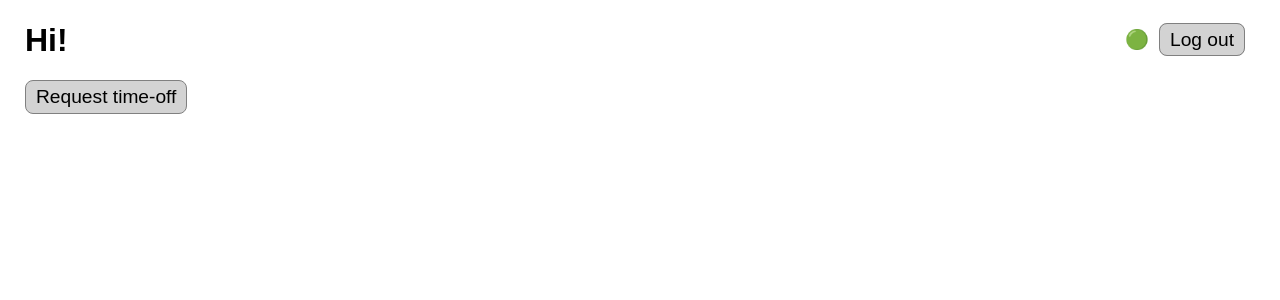
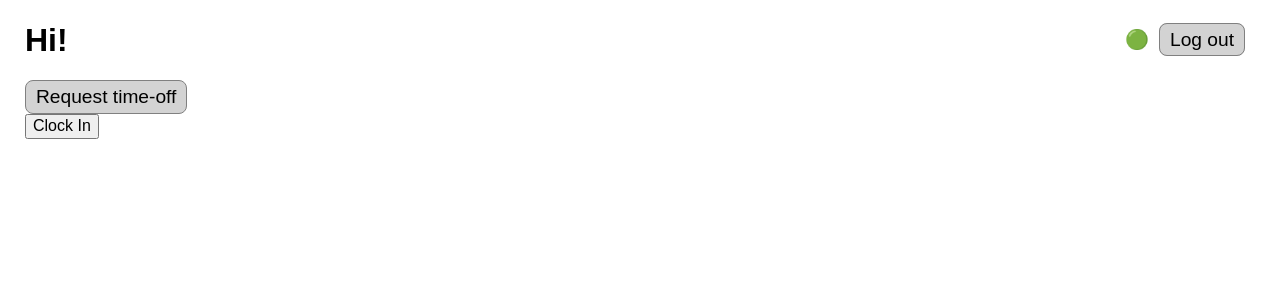
Before and after one commit to Anomig/Little_Sun, a PHP site: page /user_index.php in a window 1280 px wide. Shown: the part 63-363 px from the top of the page. Run offline with PHP 8.4, Linux system fonts and the light colour scheme; tables that the repository leaves empty hold one stand-in row (values such as "Sample post").

Commit message:
clocking in/out

```diff
--- a/user_index.php
+++ b/user_index.php
@@ -1,4 +1,76 @@
-<!DOCTYPE html>
+<?php
+session_start();
+include_once(__DIR__ . "/classes/db.php");
+include_once("nav.inc.php");
+
+$pdo = Db::getConnection();
+
+
+if (!isset($status) || !$status) {
+  // Geen actieve sessie, toon standaard "Clock In"
+  $button_text = "Clock In";
+} else {
+  // Er is een actieve sessie zonder clock_out, toon "Clock Out"
+  $button_text = "Clock Out";
+}
+
+
+if ($_SERVER['REQUEST_METHOD'] === 'POST' && isset($_POST['toggle_clock'])) {
+  $stmt = $pdo->prepare("SELECT * FROM work_times WHERE clock_out IS NULL ORDER BY id DESC LIMIT 1");
+  $stmt->execute();
+  $current_session = $stmt->fetch();
+
+  if ($current_session) {
+    // Clock out
+    $clock_out_time = new DateTime();
+    $clock_in_time = new DateTime($current_session['clock_in']);
+    $interval = $clock_out_time->diff($clock_in_time);
+
+    $hours = $interval->h;
+    $minutes = $interval->i;
+    $seconds = $interval->s;
+    $total_hours = sprintf("%02d:%02d:%02d", $hours, $minutes, $seconds);
+
+    $overtime = max(0, $hours + ($minutes / 60) - 8); //overtime staat nu op +8 uur
+
+    $stmt = $pdo->prepare("UPDATE work_times SET clock_out = :clock_out, total_hours = :total_hours, overtime = :overtime WHERE id = :id");
+    if (!$stmt->execute([
+      'clock_out' => $clock_out_time->format('Y-m-d H:i:s'),
+      'total_hours' => $total_hours,
+      'overtime' => $overtime,
+      'id' => $current_session['id']
+    ])) {
+      die("Error updating record: " . implode(", ", $stmt->errorInfo()));
+    }
+  } else {
+    // Clock in
+    $stmt = $pdo->prepare("INSERT INTO work_times (clock_in) VALUES (:clock_in)");
+    if (!$stmt->execute([
+      'clock_in' => date('Y-m-d H:i:s')
+    ])) {
+      die("Error inserting record: " . implode(", ", $stmt->errorInfo()));
+    }
+  }
+}
+
+// tekst button
+$stmt = $pdo->prepare("SELECT * FROM work_times WHERE clock_out IS NULL ORDER BY id DESC LIMIT 1");
+$stmt->execute();
+$status = $stmt->fetch();
+$button_text = $status ? "Clock Out" : "Clock In";
+
+
+/*<div id="work_duration_message" style="display: <?php echo ($status && $button_text === 'Clock Out') ? 'block' : 'none'; ?>;">
+      <?php
+      if ($status && $button_text === 'Clock Out') {
+        echo "Je hebt gewerkt voor: " . $status['total_hours'];
+      }
+      ?>
+    </div>
+
+    WOU DIT IN HTML ZETTEN, MAAR LUKTE NIET */
+
+?><!DOCTYPE html>
 <html lang="en">
 
 <head>
@@ -6,34 +78,33 @@
   <meta name="viewport" content="width=device-width, initial-scale=1.0">
   <title>Little Sun</title>
   <link rel="stylesheet" href="styles/normalize.css">
-    <link rel="stylesheet" href="styles/nav.css">
+  <link rel="stylesheet" href="styles/nav.css">
   <link rel="stylesheet" href="styles/style.css">
   <style>
     body {
       margin: 25px;
-      /* Voeg een marge van 20 pixels toe aan alle zijden van het body-element */
-
     }
   </style>
 </head>
 
 <body>
-  <?php include_once("nav.inc.php"); ?>
-
-
   <div class="index_title">
     <h1>Hi!</h1>
+    <div class="log_out">
+      <div>🟢</div>
+      <div><a href="logout.php">Log out</a></div>
+    </div>
+  </div>
+  <div class="log_out"><a href="time_off_user.php">Request time-off</a></div>
+
+  <form method="post">
+
+    <button name="toggle_clock"><?php echo $button_text; ?></button>
 
 
 
-    <div class="log_out">
+  </form>
 
-      <div>🟢</div>
-      <div>
-        <a href="logout.php">Log out</a>
-      </div>
+</body>
 
-    </div>
-
-  </div>
-  <div class="log_out"><a href="time_off_user.php">Request time-off</a></div>
+</html>
```
Also changed, not shown: db/work_times.sql (added, +61 -0 lines), 1 other file.
